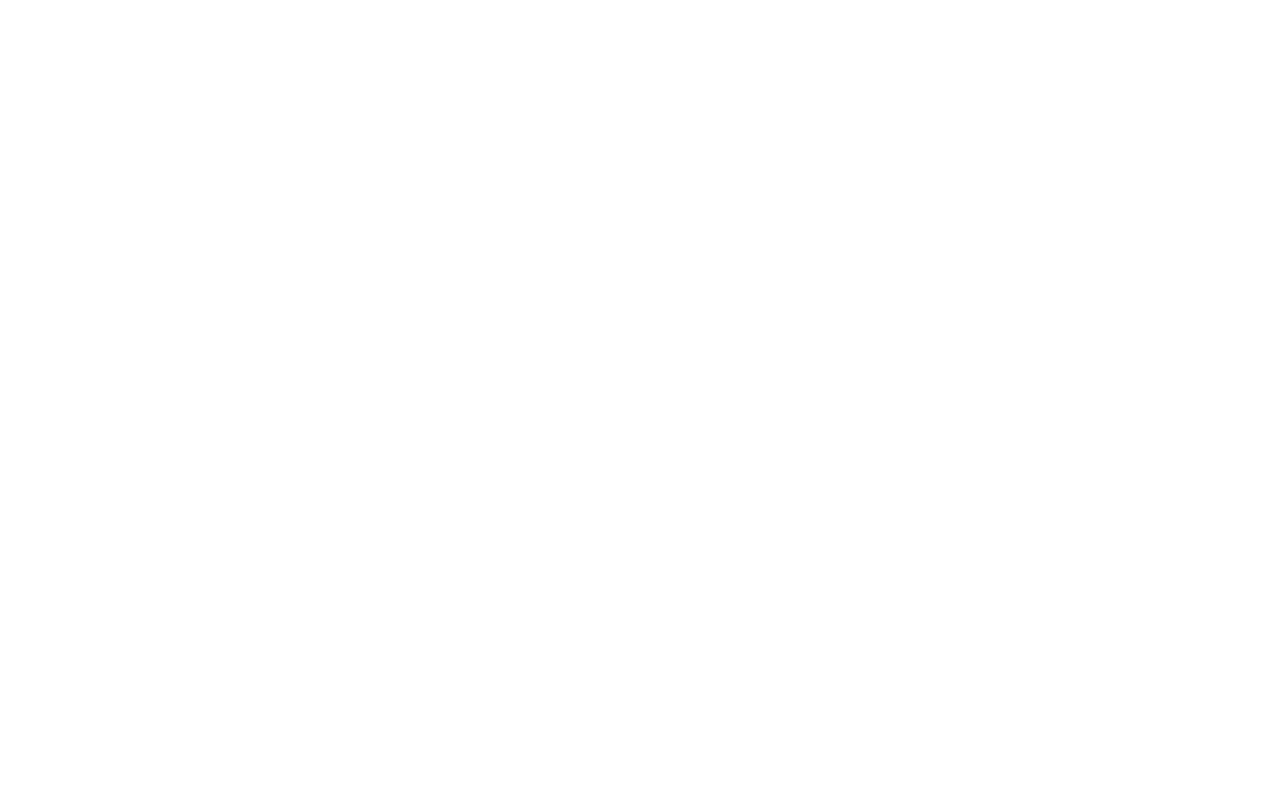
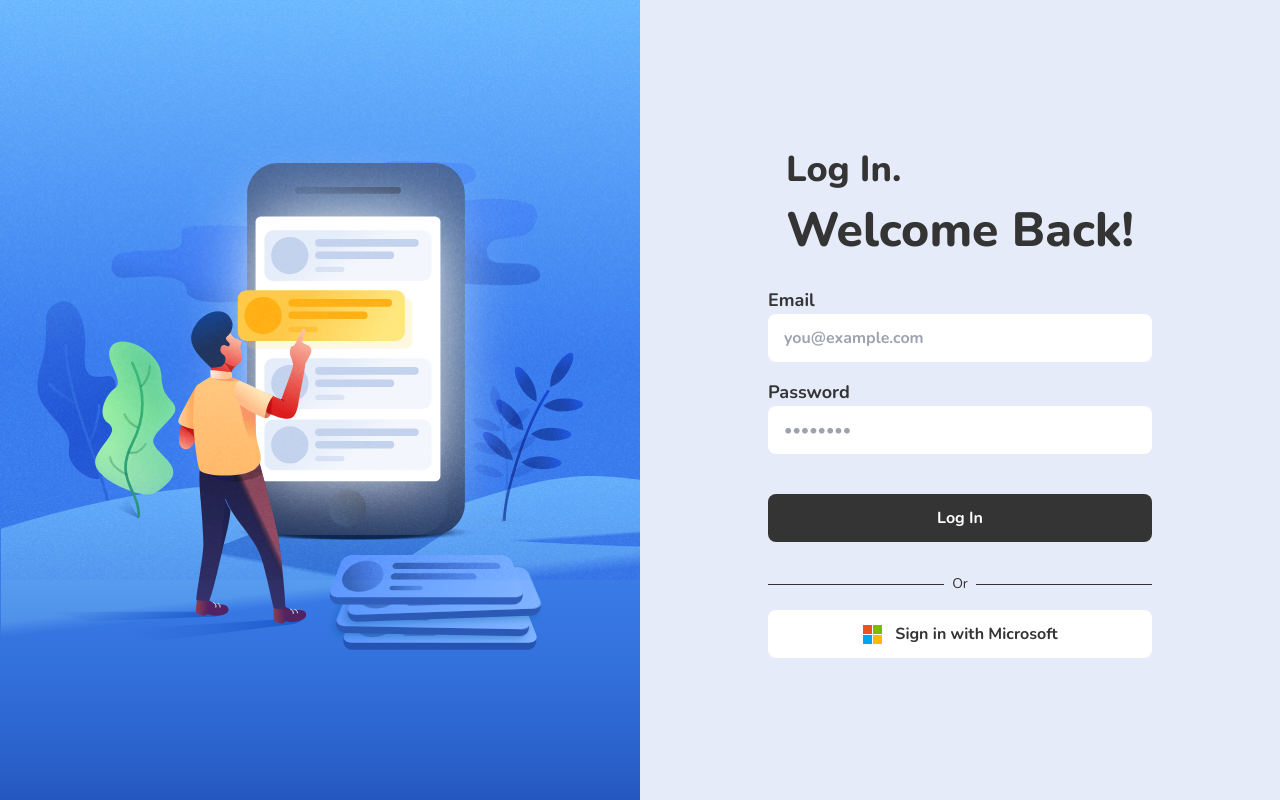
Before and after one commit to orange-skill/client, an Angular app: page /login in a window 1280 px wide. Before the commit this address led to /. Built offline with nearby package versions, Linux system fonts and the light colour scheme.

Commit message:
feat: login ui

```diff
--- a/src/app/app-routing.module.ts
+++ b/src/app/app-routing.module.ts
@@ -1,10 +1,12 @@
 import { NgModule } from '@angular/core';
 import { RouterModule, Routes } from '@angular/router';
 import { HomeComponent } from './components/home/home.component';
+import { LoginComponent } from './components/login/login.component';
 
 const routes: Routes = [
   { path: '', component: HomeComponent },
   { path: 'home', component: HomeComponent },
+  { path: 'login', component: LoginComponent },
 ];
 
 @NgModule({
--- a/src/app/app.module.ts
+++ b/src/app/app.module.ts
@@ -4,11 +4,13 @@
 import { AppRoutingModule } from './app-routing.module';
 import { AppComponent } from './app.component';
 import { HomeComponent } from './components/home/home.component';
+import { LoginComponent } from './components/login/login.component';
 
 @NgModule({
   declarations: [
     AppComponent,
-    HomeComponent
+    HomeComponent,
+    LoginComponent
   ],
   imports: [
     BrowserModule,
--- /dev/null
+++ b/src/app/components/login/login.component.html
@@ -0,0 +1,46 @@
+<div class="flex flex-row w-screen h-screen">
+    <div class="w-1/2 bg-login-illustration bg-cover"></div>
+    <div class="flex flex-col w-1/2 bg-custom-100 justify-center items-center text-custom-200">
+        <div class="flex flex-col font-extrabold text-left">
+            <span class="text-4xl m-2">Log In.</span>
+            <span class="text-5xl m-2">Welcome Back!</span>
+        </div>
+        <div class="flex flex-col m-4">
+            <div class="flex flex-col m-2">
+                <label for="email" class="text-lg font-bold">Email</label>
+                <input type="text" name="" id="" class="w-96 h-12 rounded-lg p-4 font-bold" placeholder="you@example.com">
+            </div>
+            <div class="flex flex-col m-2">
+                <label for="password" class="text-lg font-bold">Password</label>
+                <input type="password" name="" id="" class="w-96 h-12 rounded-lg p-4 font-bold" placeholder="••••••••">
+            </div>
+        </div>
+        <div class="m-4">
+            <button class=" flex flex-row bg-custom-200 w-96 h-12 rounded-lg p-4 font-bold justify-center items-center">
+                <span class="text-white">Log In</span>
+            </button>
+        </div>
+        <div class="relative w-96 m-4">
+            <div class="absolute inset-0 flex items-center" aria-hidden="true">
+                <div class="w-full border-t border-custom-200"></div>
+            </div>
+            <div class="relative flex justify-center">
+                <span class="px-2 bg-custom-100 text-sm ">
+                    Or
+                </span>
+            </div>
+        </div>
+        <div>
+            <button class="flex flex-row bg-white w-96 h-12 rounded-lg p-4 font-bold justify-center items-center">
+                <svg xmlns="http://www.w3.org/2000/svg" width="21" height="21" viewBox="0 0 21 21" class="mr-3">
+                    <title>MS-SymbolLockup</title>
+                    <rect x="1" y="1" width="9" height="9" fill="#f25022" />
+                    <rect x="1" y="11" width="9" height="9" fill="#00a4ef" />
+                    <rect x="11" y="1" width="9" height="9" fill="#7fba00" />
+                    <rect x="11" y="11" width="9" height="9" fill="#ffb900" />
+                </svg>
+                <span class="text-custom-200">Sign in with Microsoft</span>
+            </button>
+        </div>
+    </div>
+</div>
--- /dev/null
+++ b/src/app/components/login/login.component.ts
@@ -0,0 +1,15 @@
+import { Component, OnInit } from '@angular/core';
+
+@Component({
+  selector: 'app-login',
+  templateUrl: './login.component.html',
+  styleUrls: ['./login.component.css']
+})
+export class LoginComponent implements OnInit {
+
+  constructor() { }
+
+  ngOnInit(): void {
+  }
+
+}
--- a/tailwind.config.js
+++ b/tailwind.config.js
@@ -6,7 +6,17 @@
   },
   darkMode: "class", // or 'media' or 'class'
   theme: {
-    extend: {},
+    extend: {
+      backgroundImage: {
+        "login-illustration": "url('assets/login/login-illustration.svg')",
+      },
+      colors: {
+        custom: {
+          100: "#E5EBF8",
+          200: "#343434",
+        },
+      },
+    },
   },
   variants: {
     extend: {},
```
Also changed, not shown: src/app/components/login/login.component.css (added), src/assets/login/login-illustration.svg (added), 1 other file (tests, documents, lock files or other folders).
